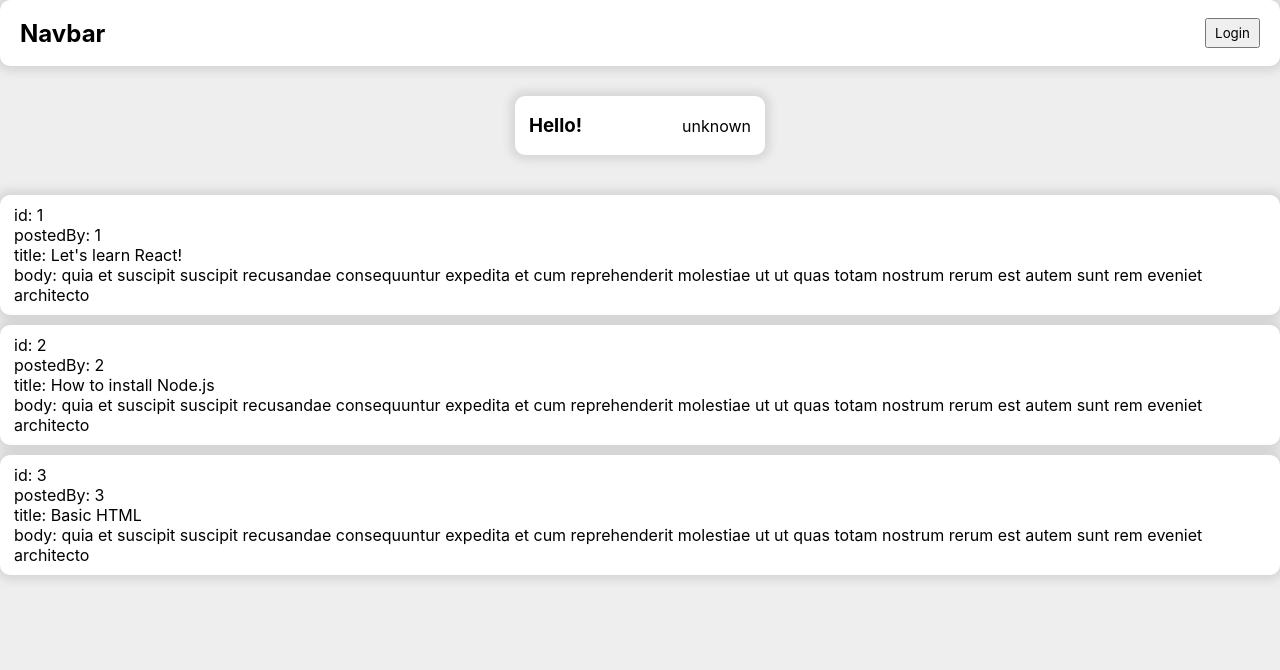
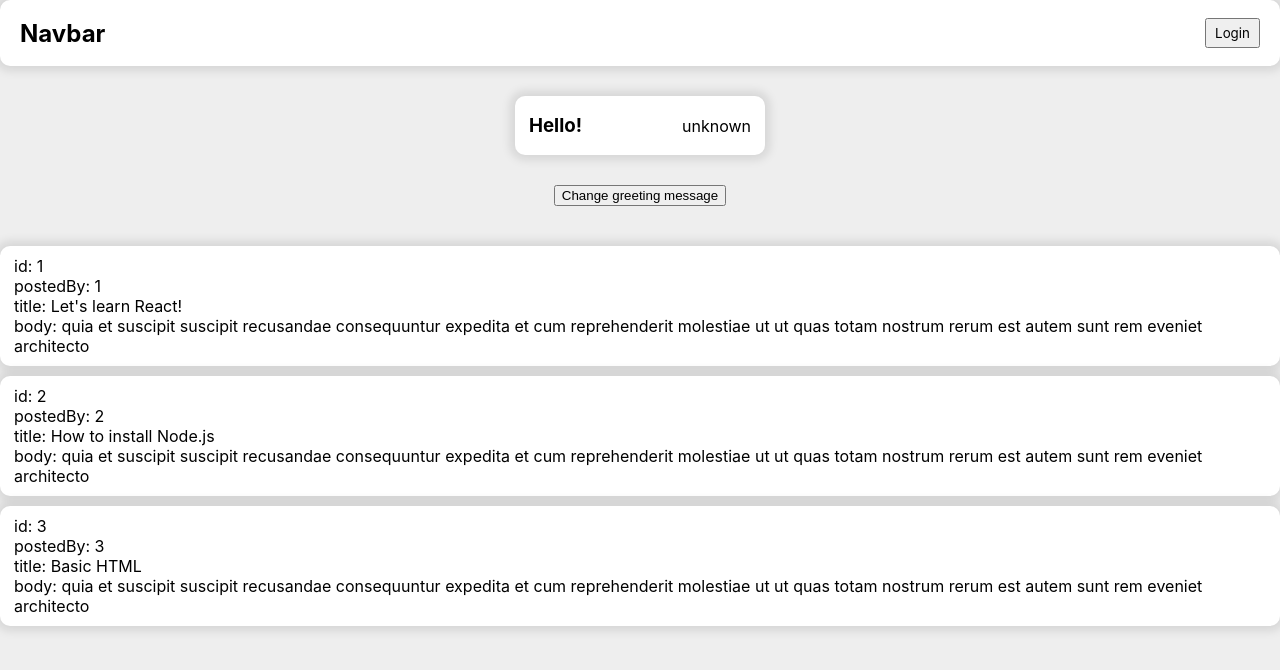
Before and after one commit to Thadchanon/my-first-react-app, a React (Vite) app: page / in a window 1280 px wide. Shown: the top 670 px of the page. Built offline with nearby package versions, Linux system fonts and the light colour scheme.

Commit message:
demo states

```diff
--- a/src/App.tsx
+++ b/src/App.tsx
@@ -29,7 +29,7 @@ function App() {
   return (
     <div className="App">
       <Navbar />
-      <Greeting name="Job" greetingMsg="Hello!" isLoggedIn={false} />
+      <Greeting name="Job" isLoggedIn={false} />
       <div className="feed-container">
         {posts.map((post) => {
           return <Post key={post.id} post={post} />
--- a/src/components/Greeting.tsx
+++ b/src/components/Greeting.tsx
@@ -1,17 +1,26 @@
+import { useState } from 'react'
 import classes from './Greeting.module.css'
 
 interface IGreetingProps {
   name: string
-  greetingMsg: string
   isLoggedIn: boolean
 }
 
-const Greeting = ({ name, greetingMsg, isLoggedIn }: IGreetingProps) => {
+const Greeting = ({ name, isLoggedIn }: IGreetingProps) => {
+  const [greetingMsg, setGreetingMsg] = useState<boolean>(false)
+
+  const handleClick = () => {
+    setGreetingMsg(!greetingMsg)
+  }
+
   return (
-    <div className={classes.card}>
-      <h3>{greetingMsg}</h3>
-      <p>{isLoggedIn ? name : 'unknown'}</p>
-    </div>
+    <>
+      <div className={classes.card}>
+        <h3>{greetingMsg ? 'Welcome!' : 'Hello!'}</h3>
+        <p>{isLoggedIn ? name : 'unknown'}</p>
+      </div>
+      <button onClick={handleClick}>Change greeting message</button>
+    </>
   )
 }
 
```
